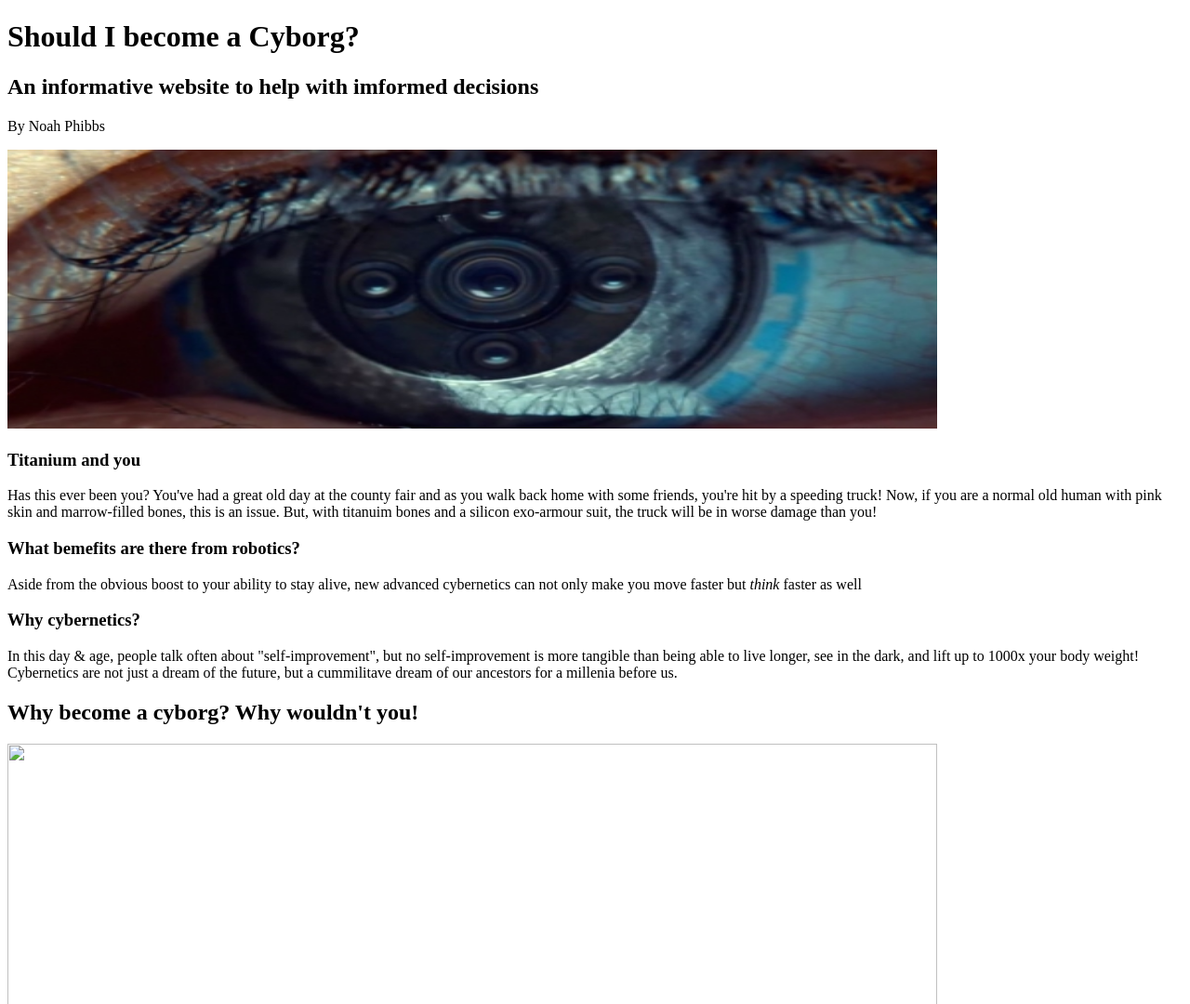
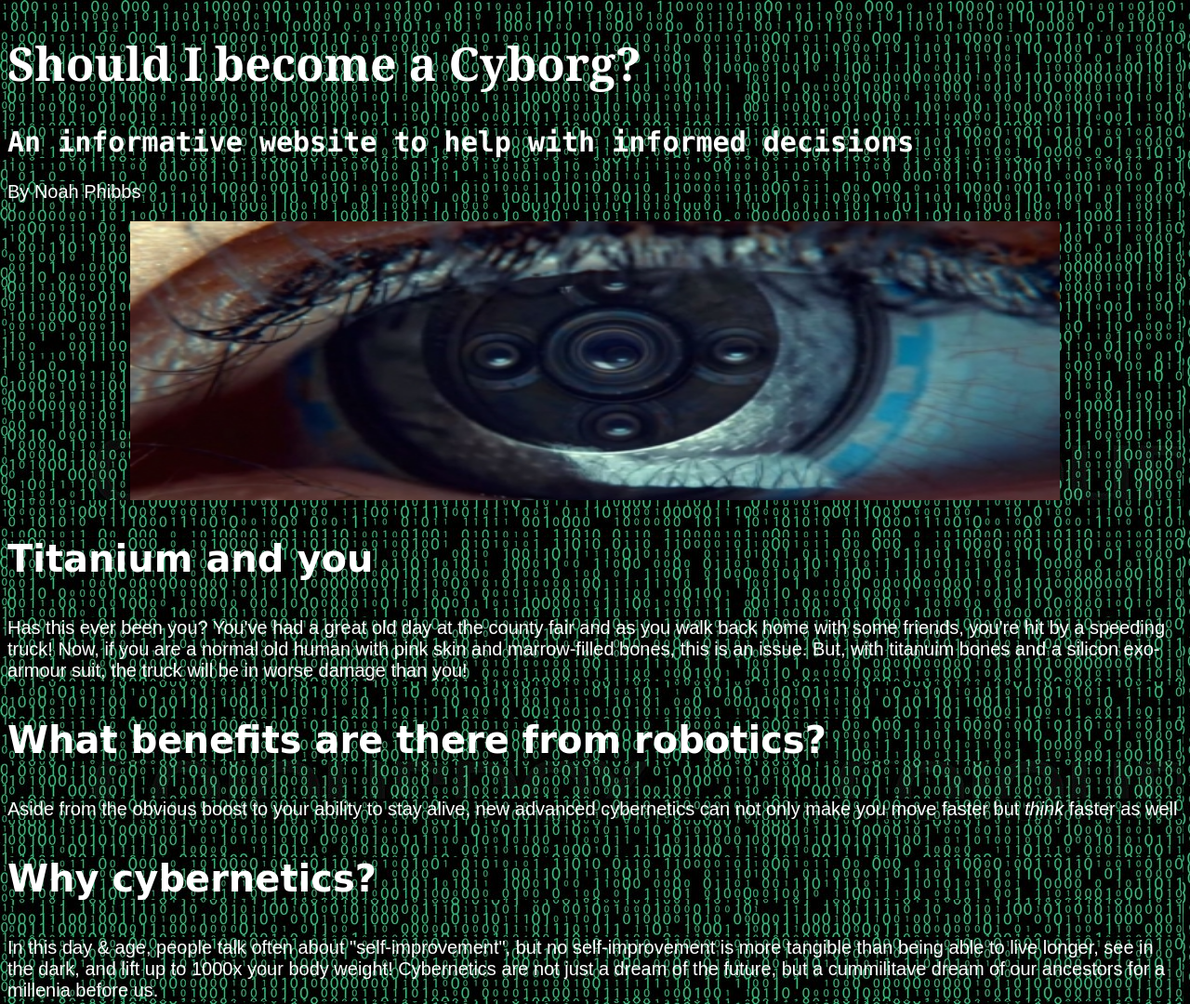
Before and after one commit to Nutmang/MMED1054_midterm, a plain HTML site: page index.html in a window 1280 px wide. Shown: the top 1080 px of the page at 93% size. Drawn offline with Linux system fonts and the light colour scheme.

Commit message:
add css and double-check html file

```diff
--- a/index.html
+++ b/index.html
@@ -2,32 +2,33 @@
 <html>
 	<head>
 		<title>Cyborg or Not</title>
+		<link rel="stylesheet" href="main.css">
 	</head>
 	<body>
 		<header>
-			<h1>Should I become a Cyborg?</h1>
-			<h2>An informative website to help with imformed decisions</h2>
+			<h1 id="big">Should I become a Cyborg?</h1>
+			<h2>An informative website to help with informed decisions</h2>
 			<p>By Noah Phibbs</p>
 		</header>
 		<div>
-			<img src="images/cyborg_eye.jpg" width="1000" height="300">
+			<img src="images/cyborg_eye.jpg" width="1000" height="300" class="center">
 		</div>
 		<section>
 			<h3>Titanium and you</h3>
 			<p>Has this ever been you? You've had a great old day at the county fair and as you walk back home with some friends, you're hit by a speeding truck! Now, if you are a normal old human with pink skin and marrow-filled bones, this is an issue. But, with titanuim bones and a silicon exo-armour suit, the truck will be in worse damage than you!</p>
-			<h3>What bemefits are there from robotics?</h3>
+			<h3>What benefits are there from robotics?</h3>
 			<p>Aside from the obvious boost to your ability to stay alive, new advanced cybernetics can not only make you move faster but <em>think</em> faster as well</p>
 			<h3>Why cybernetics?</h3>
 			<p>In this day & age, people talk often about "self-improvement", but no self-improvement is more tangible than being able to live longer, see in the dark, and lift up to 1000x your body weight! Cybernetics are not just a dream of the future, but a cummilitave dream of our ancestors for a millenia before us.</p>
 		</section>
-		<div id="Pro-borg ad">
+		<div class="divide">
 			<h2>Why become a cyborg? Why wouldn't you!</h2>
 		</div>
 		<div>
-			<img src="images/robovhuman.jpg" width="1000" height="300">
+			<img src="images/robovhuman.jpg" width="1000" height="300" class="center">
 		</div>
 		<section>
-			<h1>Why cybernetics may not be for you.</h1>
+			<h1 id="part2ß">Why cybernetics may not be for you.</h1>
 			<h3>Side Effects?</h3>
 			<p>Cybernetics are still highly experimental, and are thus prone
 				to unexplained or unforseen side effects that can include, but are not
@@ -57,7 +58,7 @@
 				<li>Like literally anything else cyborgs are scary.</li>
 			</ul>
 		</section>
-		<div id="nocyborg">
+		<div class="divide">
 			<h2>Better to be flesh than metal!</h2>
 		</div>
 	</body>
--- /dev/null
+++ b/main.css
@@ -0,0 +1,40 @@
+* {
+	font-family: Arial;
+	font-size: 20px;
+	background-image: url("images/background.jpg");
+	color: white;
+}
+#big {
+	font-weight: bolder;
+	font-size: 50px;
+	font-family: Georgia;
+	background-color: black;
+}
+h2 {
+	font-family: Lucida Console;
+	font-weight: bold;
+	font-size: 30px;
+}
+header {
+	background-color: black;
+}
+.center {
+	display: block;
+	margin-left: auto;
+	margin-right: auto;
+}
+h1 {
+	font-size: 45px;
+
+}
+#divide {
+	font-size: 45px;
+	background-color: black;
+}
+h3 {
+	font-family: cursive;
+	font-size: 40px;
+}
+footer {
+	font-size: 10px;
+}
```
Also changed, not shown: images/background.jpg (added), images/robohand.jpg (added), images/robovhuman.jpg (added), 2 other files.
